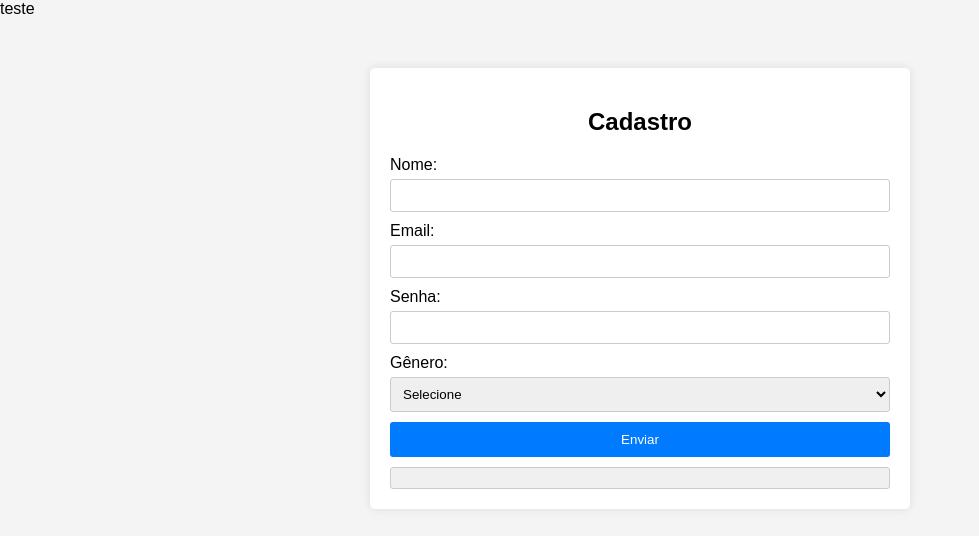
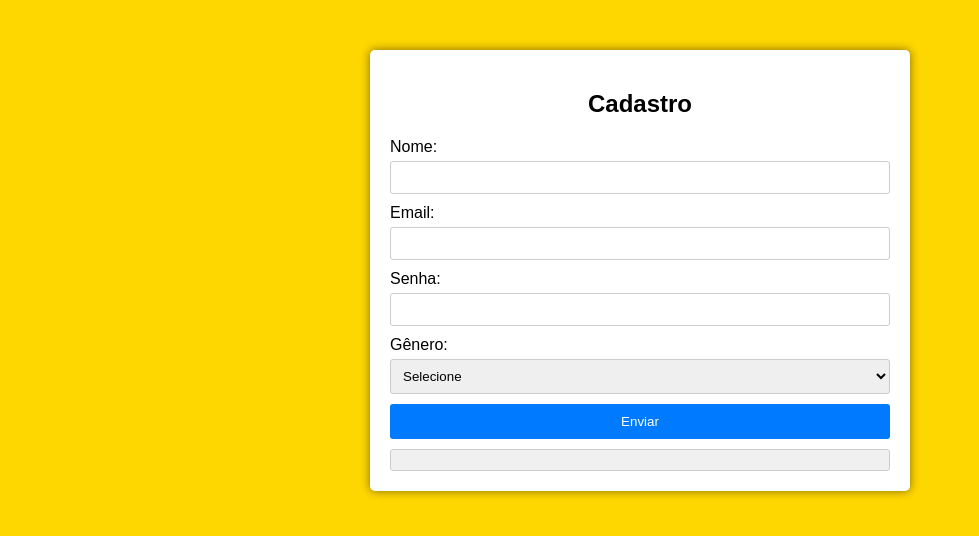
Before and after one commit to AdemarLira/Management_store, a PHP site: page / in a window 1280 px wide. Shown: the top 536 px of the page, without its empty margins (0-979 px from the left). Run offline with PHP 8.4, Linux system fonts and the light colour scheme.

Commit message:
02-Continuação do front

```diff
--- a/index.php
+++ b/index.php
@@ -1,7 +1,6 @@
 <!DOCTYPE html>
 <html lang="en">
 <head>
-    teste
     <meta charset="UTF-8">
     <meta name="viewport" content="width=device-width, initial-scale=1.0">
     <title>Document</title>
@@ -10,7 +9,7 @@
             font-family:arial, sans-serif;
             margin: 0;
             padding: 0;
-            background-color: #f4f4f4;
+            background-color: #FFD700;
         }
         .container{
             max-width: 500px;
@@ -18,7 +17,7 @@
             padding: 20px;
             background-color: #fff;
             border-radius: 5px;
-            box-shadow: 0 0 10px rgba(0, 0, 0, 0.1)
+            box-shadow: 0 0 10px rgba(0, 0, 0, 0.5)
         }
 
         h2{
```
